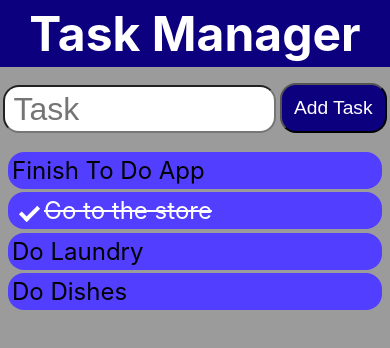
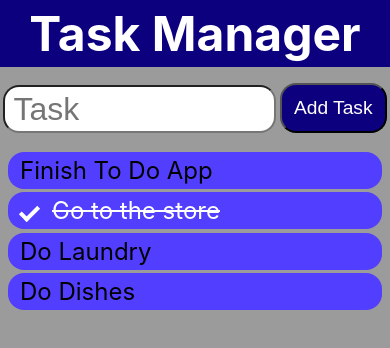
Before and after one commit to DDeShon/javascript-todo, a React (Create React App) app: page / in a window 390 px wide. Shown: the top 348 px of the page. Built offline with nearby package versions, Linux system fonts and the light colour scheme.

Commit message:
working on mobile view

```diff
--- a/src/App.css
+++ b/src/App.css
@@ -123,7 +123,7 @@
 
   .list-item {
     font-size: 1.5rem;
-    padding: 0.25rem;
+    padding: 0.25rem 0 0.25rem 0.75rem;
   }
 
   .list-item:hover {
```
